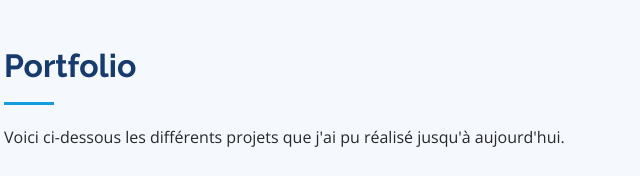
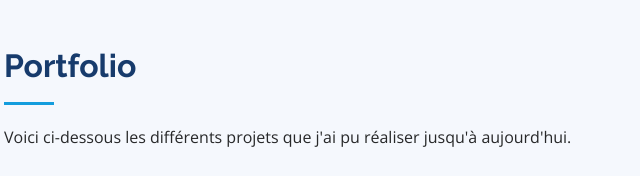
Before and after one commit to FlorianMargage/FlorianMargage, a plain HTML site: page index.html in a window 1280 px wide. Shown: the part 2340-2516 px from the top of the page, 308-948 px from the left. Drawn offline with nearby package versions, Linux system fonts and the light colour scheme.

Commit message:
Update index.html

```diff
--- a/index.html
+++ b/index.html
@@ -220,7 +220,7 @@
 
         <div class="section-title">
           <h2>Portfolio</h2>
-          <p>Voici ci-dessous les différents projets que j'ai pu réalisé jusqu'à aujourd'hui.</p>
+          <p>Voici ci-dessous les différents projets que j'ai pu réaliser jusqu'à aujourd'hui.</p>
         </div>
 
         <div class="row" data-aos="fade-up">
```
